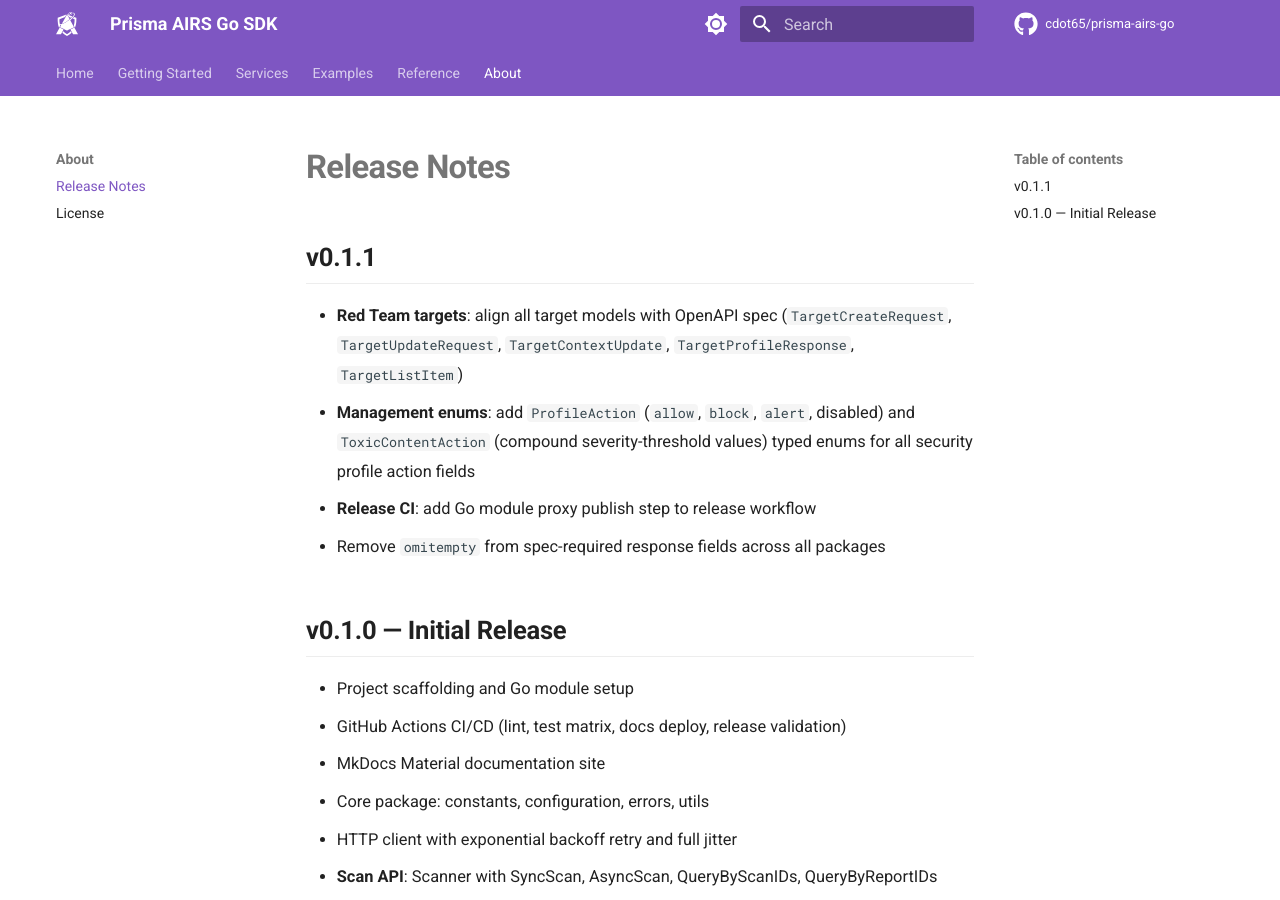
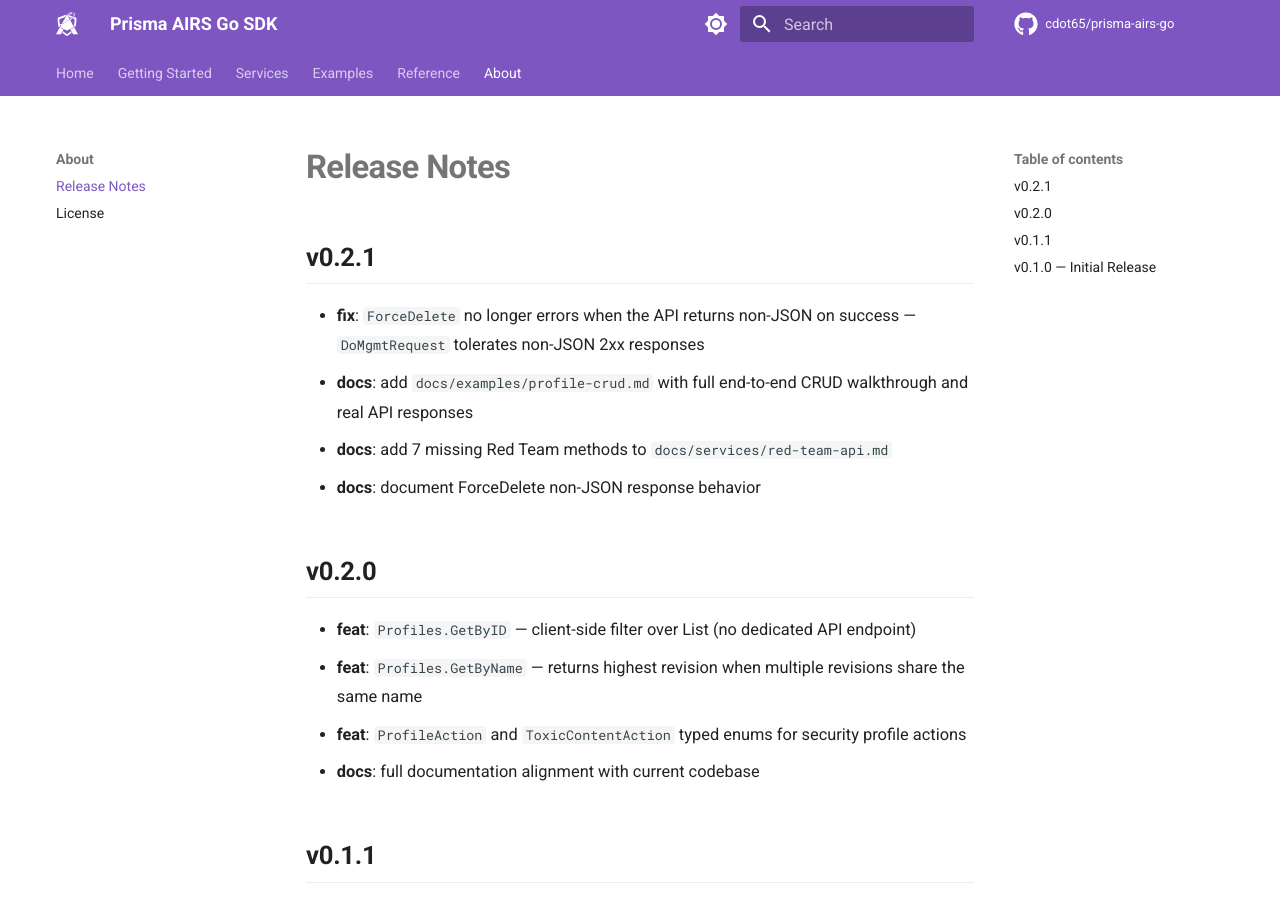
Before and after one commit to cdot65/prisma-airs-go, an MkDocs documentation site: the page built from docs/about/release-notes.md, in a window 1280 px wide and 900 px high. Built offline with MkDocs 1.6.1 and Material for MkDocs 9.7.7, drawn with Linux system fonts in a browser that asks for light colours; comment, search, counter and statistics services are not loaded.

Commit message:
chore: bump version to 0.2.1, add release notes and Terraform provider notes (#73)

````diff
--- a/docs/about/release-notes.md
+++ b/docs/about/release-notes.md
@@ -1,4 +1,18 @@
 # Release Notes
+
+## v0.2.1
+
+- **fix**: `ForceDelete` no longer errors when the API returns non-JSON on success — `DoMgmtRequest` tolerates non-JSON 2xx responses
+- **docs**: add `docs/examples/profile-crud.md` with full end-to-end CRUD walkthrough and real API responses
+- **docs**: add 7 missing Red Team methods to `docs/services/red-team-api.md`
+- **docs**: document ForceDelete non-JSON response behavior
+
+## v0.2.0
+
+- **feat**: `Profiles.GetByID` — client-side filter over List (no dedicated API endpoint)
+- **feat**: `Profiles.GetByName` — returns highest revision when multiple revisions share the same name
+- **feat**: `ProfileAction` and `ToxicContentAction` typed enums for security profile actions
+- **docs**: full documentation alignment with current codebase
 
 ## v0.1.1
 
--- a/docs/reference/api-reference.md
+++ b/docs/reference/api-reference.md
@@ -41,7 +41,7 @@
 ### Constants
 
 ```go
-const Version = "0.1.0"
+const Version = "0.2.1"
 
 // Content limits
 const (
````
Also changed, not shown: TERRAFORM_PROVIDER_NOTES.md (added, +84 -0 lines), 1 other file.
